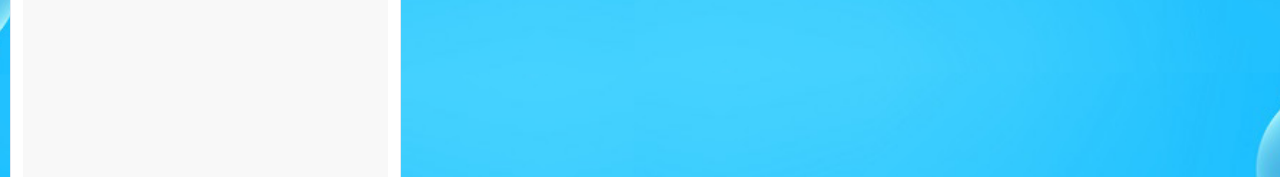
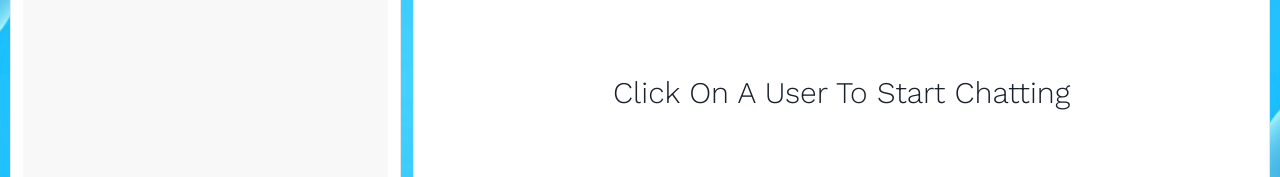
Before and after one commit to avnishbharadva/chat-app, a React (Create React App) app: page /chats in a window 1280 px wide. Shown: the part 328-505 px from the top of the page. Built offline with nearby package versions, Linux system fonts and the light colour scheme; no server answers; sample sign-in values are in the browser's storage.

Commit message:
Creating Functionality For Chat Box

```diff
--- a/src/Pages/ChatPage.js
+++ b/src/Pages/ChatPage.js
@@ -1,12 +1,14 @@
-import { Box } from "@chakra-ui/react";
+import { Box, flattenTokens } from "@chakra-ui/react";
 import ChatBox from "../components/ChatBox";
 import MyChats from "../components/MyChats";
 import SideDrawer from "../components/miscellaneous/SideDrawer";
 import { ChatState } from "../Context/ChatProvider"
+import { useState } from "react";
 
 const ChatPage = () => {
 
   const { user } = ChatState();
+  const [fetchAgain, setFetchAgain] = useState(false);
 
   return (
     <div style={{ width: "100%" }}>
@@ -18,8 +20,8 @@
         h="91.5vh"
         p="10px"
       >
-        {user && <MyChats />}
-        {user && <ChatBox />}
+        {user && (<MyChats fetchAgain={fetchAgain} />)}
+        {user && (<ChatBox fetchAgain={fetchAgain} setFetchAgain={setFetchAgain} />)}
       </Box>
     </div>
   )
--- a/src/components/ChatBox.js
+++ b/src/components/ChatBox.js
@@ -1,10 +1,25 @@
+import { Box } from '@chakra-ui/react';
 import React from 'react'
+import { ChatState } from "../Context/ChatProvider";
+import SingleChat from './SingleChat';
 
-const ChatBox = () => {
+const ChatBox = ({ fetchAgain, setFetchAgain }) => {
+
+  const { selectedChat } = ChatState();
+
   return (
-    <div>
-      ChatBox
-    </div>
+    <Box
+      display={{ base: selectedChat ? "flex" : "none", md: "flex"}}
+      alignItems="center"
+      flexDir="column"
+      p={3}
+      bg="white"
+      w={{ base: "100%", md: "68%"}}
+      borderRadius="lg"
+      borderWidth="1px"
+    >
+      <SingleChat fetchAgain={fetchAgain} setFetchAgain={setFetchAgain} />
+    </Box>
   )
 }
 
--- a/src/components/MyChats.js
+++ b/src/components/MyChats.js
@@ -7,7 +7,7 @@
 import ChatLoading from './ChatLoading';
 import GroupChatModal from './miscellaneous/GroupChatModal';
 
-const MyChats = () => {
+const MyChats = ({ fetchAgain }) => {
 
   const [loggedUser, setLoggedUser] = useState();
   const { selectedChat, setSelectedChat, user, chats, setChats } = ChatState();
@@ -39,7 +39,7 @@
   useEffect(() => {
     setLoggedUser(JSON.parse(localStorage.getItem("userInfo")))
     fetchChats();
-  }, [])
+  }, [fetchAgain]);
 
   return (
     <Box
--- /dev/null
+++ b/src/components/SingleChat.js
@@ -0,0 +1,58 @@
+import { ArrowBackIcon } from '@chakra-ui/icons';
+import { Box, IconButton, Text } from '@chakra-ui/react';
+import React from 'react'
+import { getSender, getSenderFull } from '../config/ChatLogics';
+import { ChatState } from '../Context/ChatProvider'
+import ProfileModal from './miscellaneous/ProfileModal';
+
+const SingleChat = ({ fetchAgain, setFetchAgain }) => {
+
+    const { user, selectedChat, setSelectedChat } = ChatState();
+
+  return (
+    <>
+        {
+            selectedChat ? (
+                <>
+                    <Text
+                        fontSize={{ base: "28px", md: "30px"}}
+                        pb={3}
+                        px={2}
+                        w="100%"
+                        fontFamily="Work sans"
+                        display="flex"
+                        justifyContent={{ base: "space-between"}}
+                        alignItems="center"
+                    >
+                        <IconButton
+                            display={{ base: "flex", md: "none"}}
+                            icon={<ArrowBackIcon/>}
+                            onClick={() => setSelectedChat("")}
+                        />
+
+                        {!selectedChat.isGroupChat ? (
+                            <>
+                                {getSender(user, selectedChat.users)}
+                                <ProfileModal user={getSenderFull(user, selectedChat.users)} />
+                            </>
+                        ) : (
+                            <>
+                                {selectedChat.chatName.toUpperCase()}
+                                {/* <UpdateGroupChatModal fetchAgain={fetchAgain} setFetchAgain={setFetchAgain} /> */}
+                            </>
+                        )}
+                    </Text>
+                </>
+            ) : (
+                <Box display="flex" alignItems="center" justifyContent="center" h="100%">
+                    <Text fontSize="3xl" pb={3} fontFamily="Work sans">
+                        Click On A User To Start Chatting
+                    </Text>
+                </Box>
+            )
+        }
+    </>
+  )
+}
+
+export default SingleChat
--- a/src/config/ChatLogics.js
+++ b/src/config/ChatLogics.js
@@ -1,3 +1,7 @@
 export const getSender = (loggedUser, users) => {
     return users[0]._id === loggedUser._id ? users[1].name : users[0].name;
 };
+
+export const getSenderFull = (loggedUser, users) => {
+    return users[0]._id === loggedUser._id ? users[1] : users[0];
+};
```
